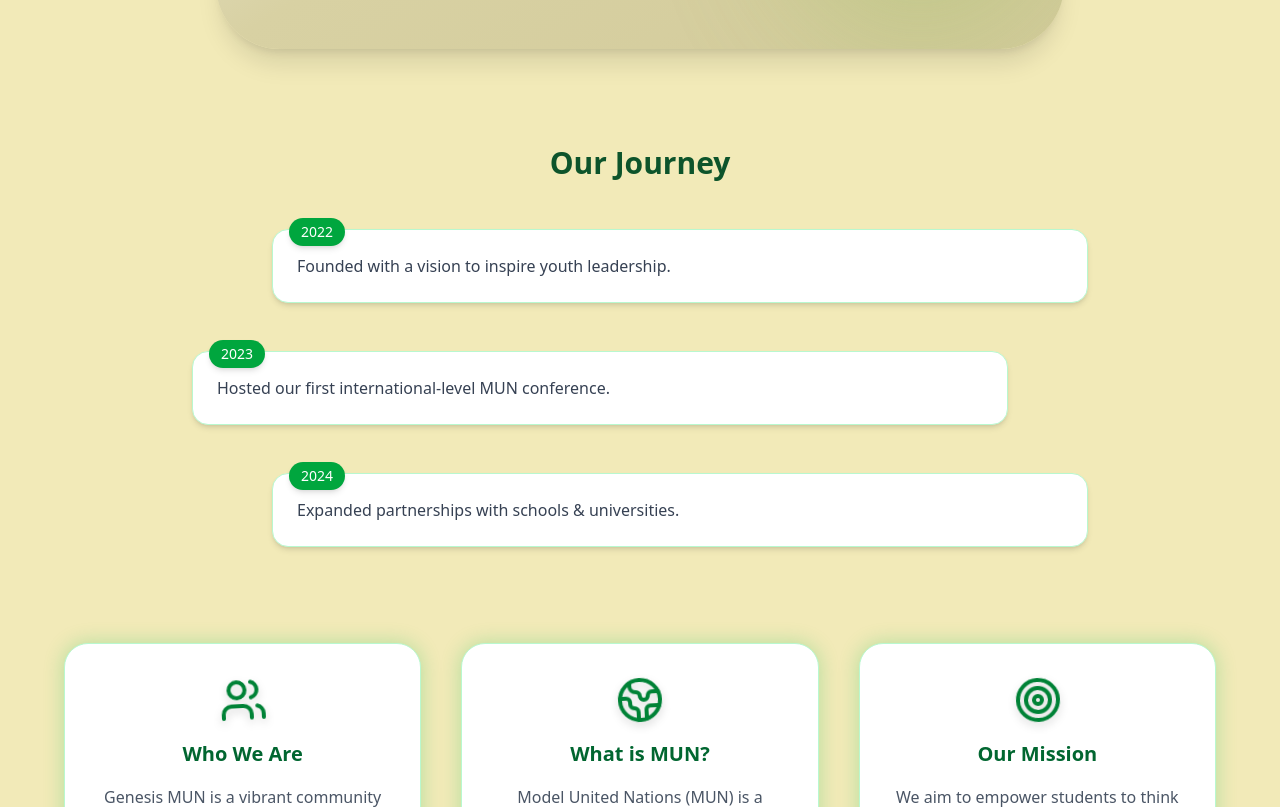
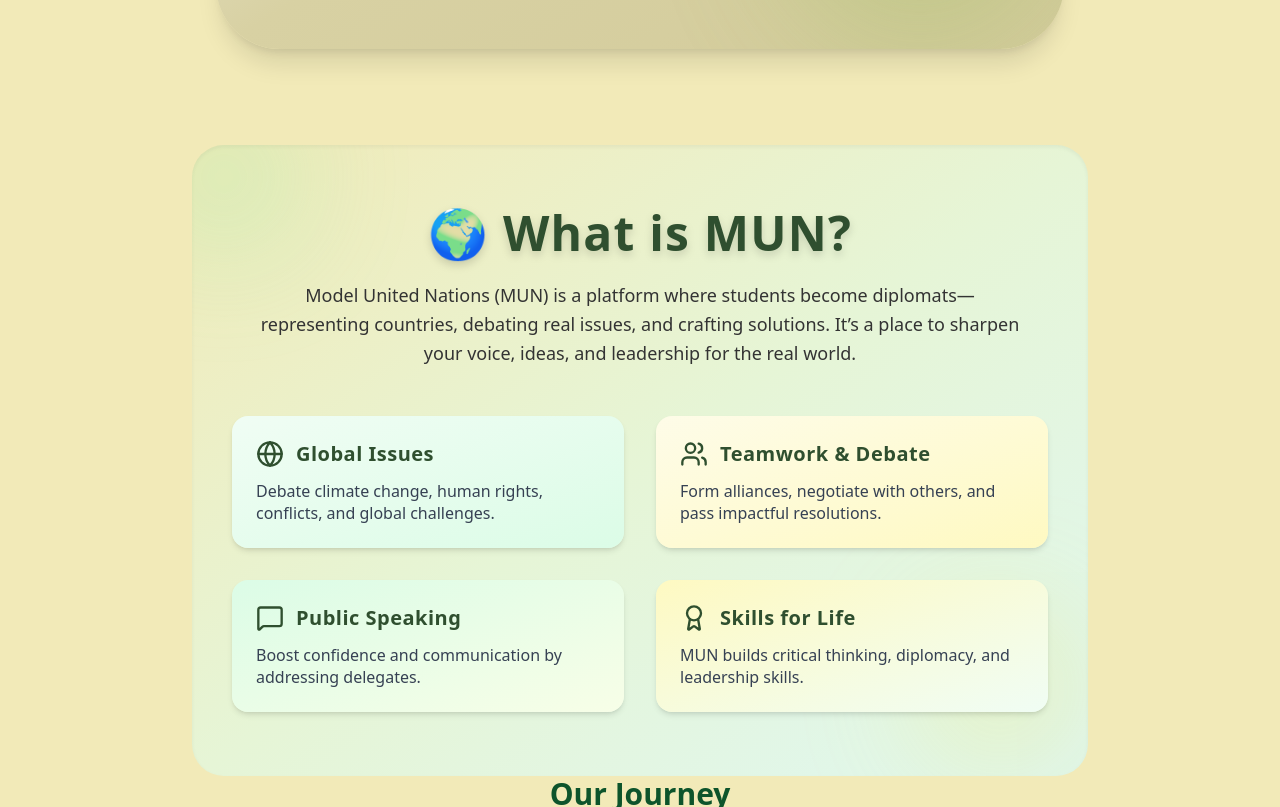
Before and after one commit to Ghazi-Mustafa-79/genesis_web, a React (Vite) app: page /About in a window 1280 px wide. Shown: the part 953-1760 px from the top of the page. Built offline with nearby package versions, Linux system fonts and the light colour scheme.

Commit message:
added what is mun-session

```diff
--- /dev/null
+++ b/src/components/WhatIsMUN.jsx
@@ -0,0 +1,94 @@
+import React from "react";
+import { motion } from "framer-motion";
+import { Globe, Users, MessageSquare, Award } from "lucide-react";
+
+const WhatIsMUN = () => {
+  return (
+    <section className="relative py-16 px-4 md:px-10 bg-gradient-to-br from-[#f2eab8] via-[#e6f5d6] to-[#dff7f0] overflow-hidden rounded-[2rem] shadow-inner">
+      {/* Decorative glowing shapes */}
+      <div className="absolute -top-10 -left-10 w-36 h-36 bg-green-300 rounded-full blur-3xl opacity-30"></div>
+      <div className="absolute bottom-0 right-0 w-44 h-44 bg-yellow-300 rounded-full blur-3xl opacity-20"></div>
+
+      <div className="relative max-w-6xl mx-auto text-center">
+        {/* Heading */}
+        <motion.h2
+          initial={{ opacity: 0, y: -20 }}
+          whileInView={{ opacity: 1, y: 0 }}
+          transition={{ duration: 0.6 }}
+          viewport={{ once: true }}
+          className="text-3xl md:text-5xl font-extrabold tracking-wide text-[#2f4f2f] mb-6 drop-shadow-lg"
+        >
+          🌍 What is MUN?
+        </motion.h2>
+
+        {/* Intro */}
+        <motion.p
+          initial={{ opacity: 0 }}
+          whileInView={{ opacity: 1 }}
+          transition={{ duration: 0.7 }}
+          viewport={{ once: true }}
+          className="text-base md:text-lg text-[#333] font-medium leading-relaxed mb-12 max-w-3xl mx-auto"
+        >
+          Model United Nations (MUN) is a platform where students become
+          diplomats—representing countries, debating real issues, and crafting
+          solutions. It’s a place to sharpen your voice, ideas, and leadership
+          for the real world.
+        </motion.p>
+
+        {/* Info Grid */}
+        <div className="grid grid-cols-1 sm:grid-cols-2 gap-6 md:gap-8 text-left">
+          {[
+            {
+              title: "Global Issues",
+              desc: "Debate climate change, human rights, conflicts, and global challenges.",
+              icon: Globe,
+              color: "from-green-50 to-green-100",
+            },
+            {
+              title: "Teamwork & Debate",
+              desc: "Form alliances, negotiate with others, and pass impactful resolutions.",
+              icon: Users,
+              color: "from-yellow-50 to-yellow-100",
+            },
+            {
+              title: "Public Speaking",
+              desc: "Boost confidence and communication by addressing delegates.",
+              icon: MessageSquare,
+              color: "from-green-100 to-lime-50",
+            },
+            {
+              title: "Skills for Life",
+              desc: "MUN builds critical thinking, diplomacy, and leadership skills.",
+              icon: Award,
+              color: "from-yellow-100 to-green-50",
+            },
+          ].map((item, i) => {
+            const Icon = item.icon;
+            return (
+              <motion.div
+                key={i}
+                initial={{ opacity: 0, y: 20 }}
+                whileInView={{ opacity: 1, y: 0 }}
+                transition={{ duration: 0.5, delay: i * 0.15 }}
+                viewport={{ once: true }}
+                className={`bg-gradient-to-br ${item.color} rounded-2xl p-6 shadow-md hover:shadow-xl transition transform hover:scale-[1.02]`}
+              >
+                <div className="flex items-center gap-3 mb-3">
+                  <Icon className="w-7 h-7 text-[#2f4f2f]" />
+                  <h3 className="text-lg md:text-xl font-bold text-[#2f4f2f] tracking-wide">
+                    {item.title}
+                  </h3>
+                </div>
+                <p className="text-sm md:text-base text-gray-700 font-medium leading-snug">
+                  {item.desc}
+                </p>
+              </motion.div>
+            );
+          })}
+        </div>
+      </div>
+    </section>
+  );
+};
+
+export default WhatIsMUN;
--- a/src/pages/About.jsx
+++ b/src/pages/About.jsx
@@ -2,6 +2,7 @@ import React from "react";
 import { motion as Motion } from "framer-motion";
 import { Users, Globe2, Target, Sparkles } from "lucide-react";
 import TeamCircle from "../components/TeamCircle";
+import WhatIsMUN from "../components/WhatIsMUN";
 
 const AboutSection = () => {
   const cards = [
@@ -101,6 +102,7 @@ const AboutSection = () => {
           className="text-3xl font-bold text-center text-green-900 mb-12"
         >
           <TeamCircle />
+          <WhatIsMUN />
           Our Journey
         </Motion.h3>
         <div className="relative">
```
